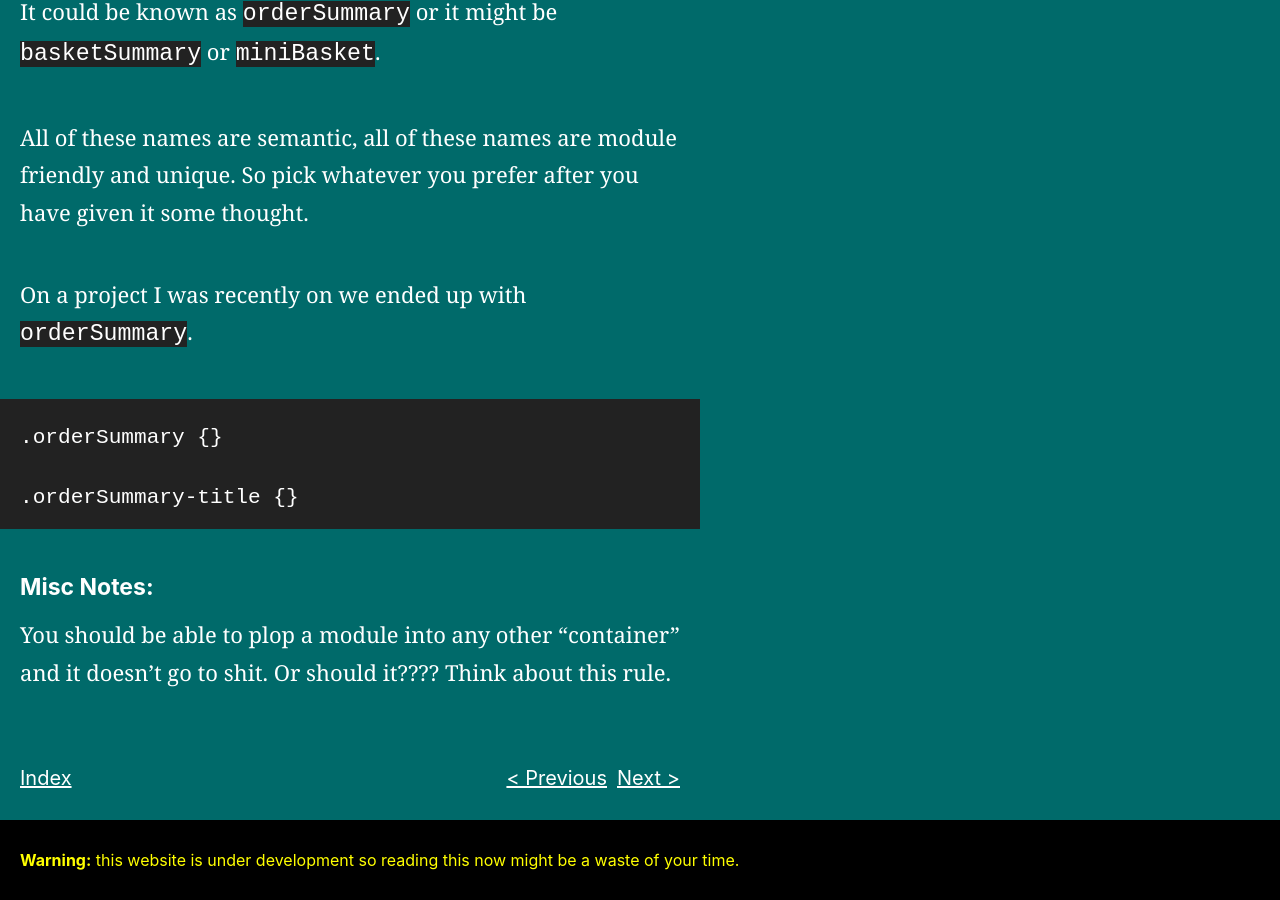
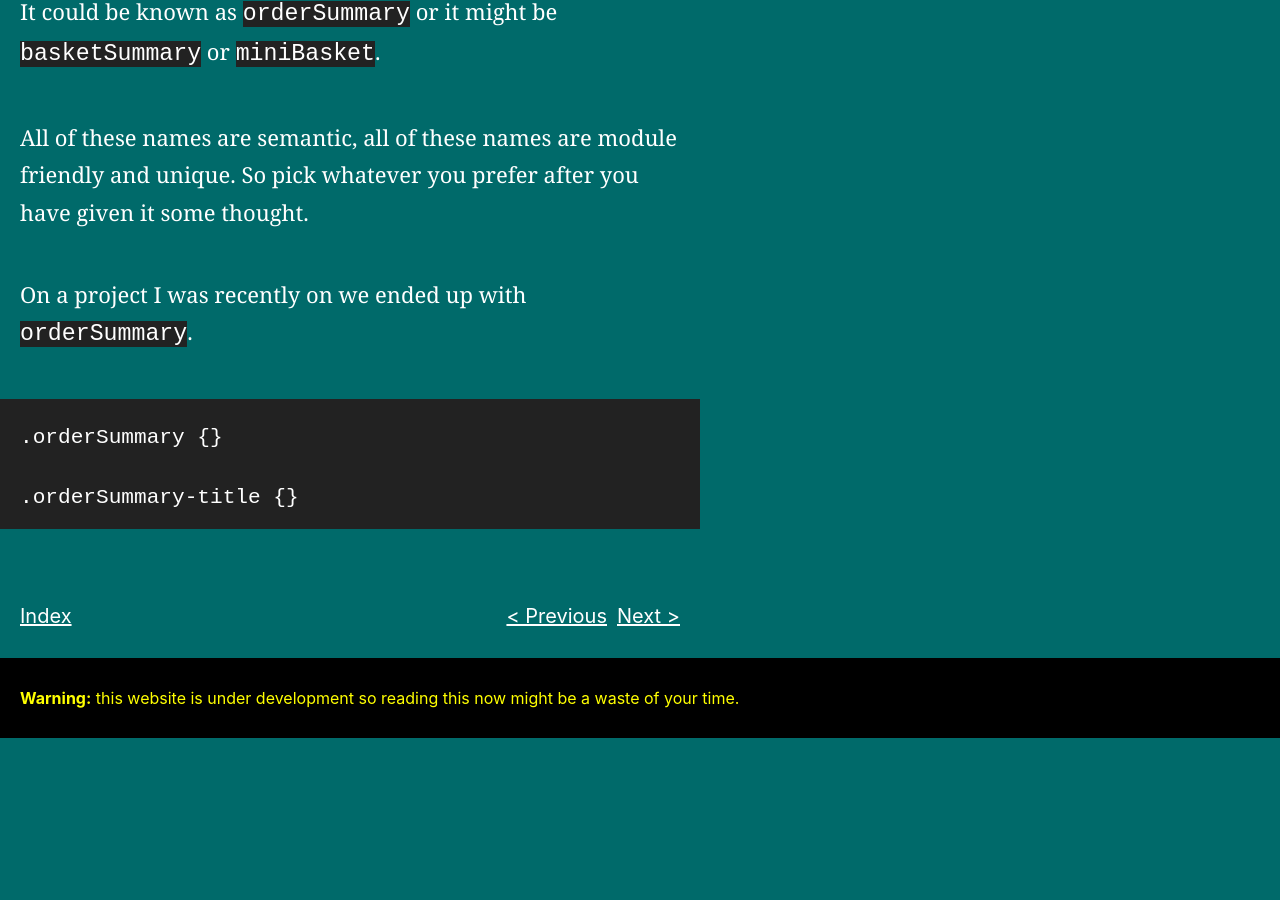
Before and after one commit to adamsilver/maintainablecss.com-jekyll, a Jekyll site: the page built from _chapters/06-modules.md, in a window 1280 px wide and 900 px high, scrolled down 1646 px. Built offline with Jekyll 4.4.1, drawn with Linux system fonts in a browser that asks for light colours; after the commit the page ends 2384 px from its top, so only the background shows below that.

Commit message:
Removed miscellaneous note

```diff
--- a/_chapters/06-modules.md
+++ b/_chapters/06-modules.md
@@ -36,7 +36,3 @@ On a project I was recently on we ended up with `orderSummary`.
 	.orderSummary {}
 
 	.orderSummary-title {}
-
-## Misc Notes:
-
-You should be able to plop a module into any other "container" and it doesn't go to shit. Or should it???? Think about this rule.
```
